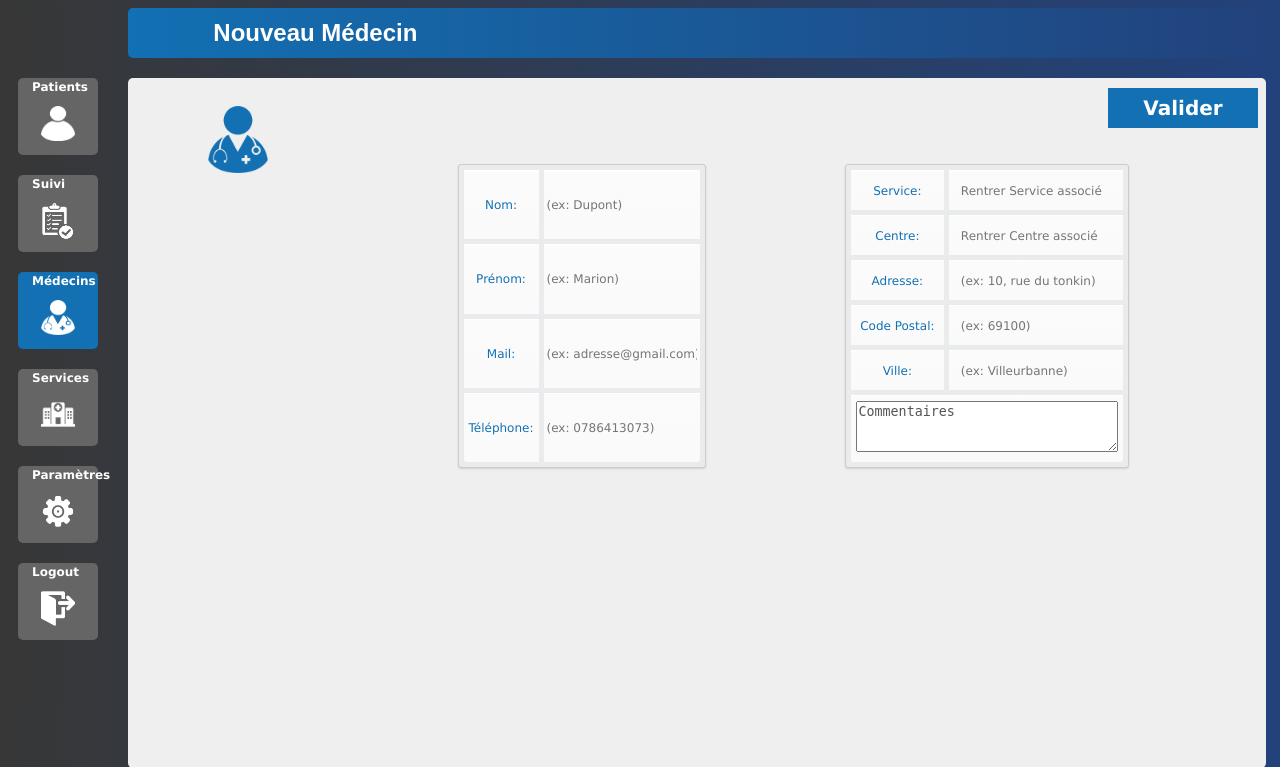
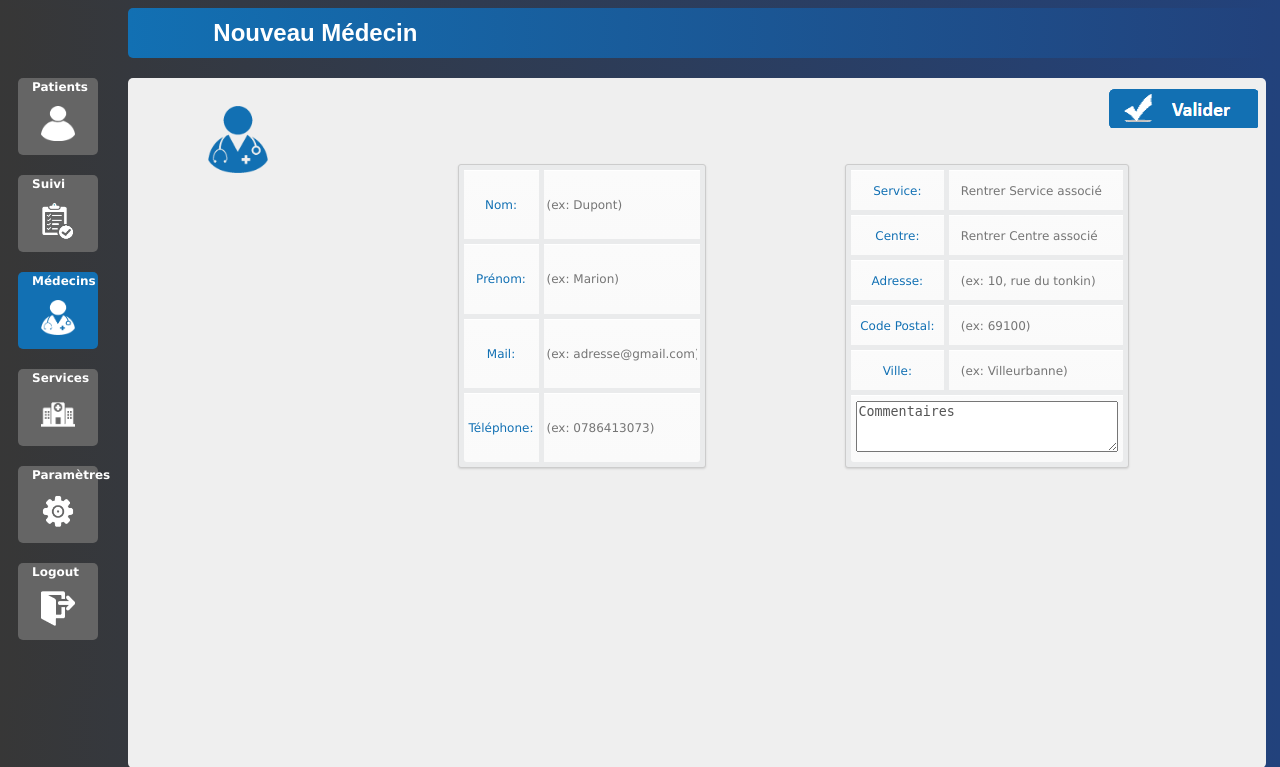
Before and after one commit to Pco-A2IT/IHM-Final, a PHP site: page /Dossier_Medecin.php in a window 1280 px wide. Shown: the top 767 px of the page. Run offline with PHP 8.4, Linux system fonts and the light colour scheme; some libraries are stand-ins or nearby versions.

Commit message:
button "ajouter"

```diff
--- a/Dossier_Medecin.php
+++ b/Dossier_Medecin.php
@@ -47,7 +47,7 @@
             <div class="blanc";   style="border-radius: 5px;">
 
                  <form action="./Interaction-BDD/AjoutBDD_dossierMedecin.php" method="post">
-                 <input type="submit" accesskey="enter" value="Valider" onmousemove="changeBgColor('btn')" onmouseout="recoverBgColor('btn');" class="submit position_submit" id="btn" formmethod="post" />
+                 <input type="submit" accesskey="enter" value="" style="background:url('Icones/valider.png') no-repeat;" onmousemove="changeBgColor('btn')" onmouseout="recoverBgColor('btn');" class="submit position_submit" id="btn" formmethod="post" />
                 <div class="section4">
                     <div class="div1">
                      <br><img src='Icones/medecin_bleu.png' align='left' alt='sorry' width="60px" heigh="60px"><br>
--- a/Dossier_Patient.php
+++ b/Dossier_Patient.php
@@ -50,7 +50,7 @@
                 </div>
 
                 <div class="blanc";   style="border-radius: 5px;">
-                     <input type="submit" accesskey="enter" value="Valider" onmousemove="changeBgColor('btn')" onmouseout="recoverBgColor('btn');" class="submit" id="btn" formmethod="post"/>
+                     <input type="submit" accesskey="enter" value="" style="background:url('Icones/valider.png') no-repeat;" onmousemove="changeBgColor('btn')" onmouseout="recoverBgColor('btn');" class="submit position_submit" id="btn" formmethod="post"/>
                     <div class="section4">
                         <div class="div1">
                             <br><img src='Icones/patient_bleu.png' align='left' alt='sorry' width="50px" heigh="50px"><br>
--- a/Dossier_Service.php
+++ b/Dossier_Service.php
@@ -46,7 +46,7 @@
             <h1 class="titreGauche">Nouveau Service</h1>
         </div>
         <div class="blanc";   style="border-radius: 5px;">
-             <input type="submit" accesskey="enter" value="" style="background:url('Icones/valider.png') no-repeat;" onmousemove="changeBgColor('btn')" onmouseout="recoverBgColor('btn');" class="submit" id="btn" formmethod="post"/>
+             <input type="submit" accesskey="enter" value="" style="background:url('Icones/valider.png') no-repeat;" onmousemove="changeBgColor('btn')" onmouseout="recoverBgColor('btn');" class="submit position_submit" id="btn" formmethod="post"/>
             <div class="section4">
             <div class="div1">
              <br><img src='Icones/hopital_bleu.png' align='left' alt='sorry' width="50px" heigh="50px"><br><br>
```
